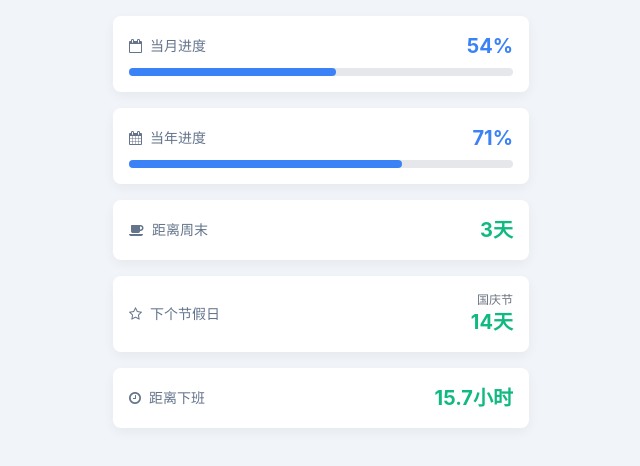
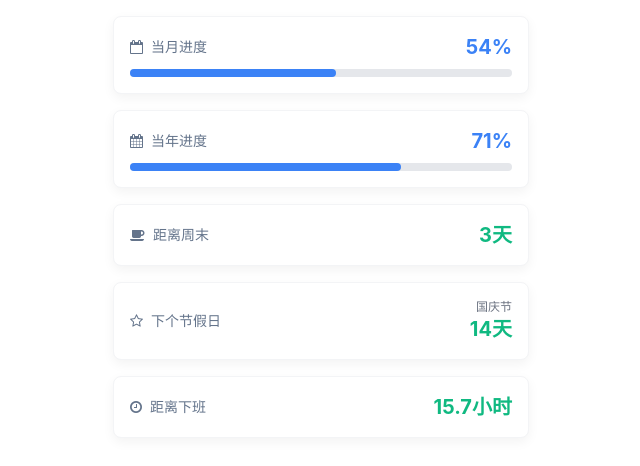
Before and after one commit to geng0205/daojishi, a plain HTML site: page index.html in a window 1280 px wide. Shown: the whole page, without its empty margins (319-959 px from the left). Drawn offline with nearby package versions, Linux system fonts and the light colour scheme.

Commit message:
Update index.html

```diff
--- a/index.html
+++ b/index.html
@@ -5,7 +5,8 @@
     <meta name="viewport" content="width=device-width, initial-scale=1.0">
     <title>时间数据统计</title>
     <script src="https://cdn.tailwindcss.com"></script>
-    <link href="https://cdn.jsdelivr.net/npm/font-awesome@4.7.0/css/font-awesome.min.css" rel="stylesheet">
+    <!-- 更换为更稳定的Font Awesome CDN -->
+    <link rel="stylesheet" href="https://cdnjs.cloudflare.com/ajax/libs/font-awesome/4.7.0/css/font-awesome.min.css">
     <script>
         tailwind.config = {
             theme: {
@@ -33,12 +34,29 @@
                 transition: all 0.8s ease-out;
             }
         }
+
+        /* 重置默认样式，解决图标显示异常问题 */
+        * {
+            margin: 0;
+            padding: 0;
+            list-style: none;
+        }
+
+        /* 确保Font Awesome图标正确显示 */
+        .fa {
+            display: inline-block !important;
+            font: normal normal normal 14px/1 FontAwesome !important;
+            font-size: inherit !important;
+            text-rendering: auto !important;
+            -webkit-font-smoothing: antialiased !important;
+        }
     </style>
 </head>
-<body class="bg-light text-dark font-sans p-0 m-0">
+<!-- 将页面底色改为白色 -->
+<body class="bg-white text-dark font-sans p-0 m-0">
     <div class="container w-full max-w-md mx-auto p-4 space-y-4">
         <!-- 当月已过去百分比 -->
-        <div class="bg-white rounded-lg p-4 card-shadow">
+        <div class="bg-white rounded-lg p-4 card-shadow border border-gray-100">
             <div class="flex justify-between items-center mb-2">
                 <span class="text-secondary text-sm flex items-center">
                     <i class="fa fa-calendar-o mr-2"></i>当月进度
@@ -51,7 +69,7 @@
         </div>
 
         <!-- 当年已过去百分比 -->
-        <div class="bg-white rounded-lg p-4 card-shadow">
+        <div class="bg-white rounded-lg p-4 card-shadow border border-gray-100">
             <div class="flex justify-between items-center mb-2">
                 <span class="text-secondary text-sm flex items-center">
                     <i class="fa fa-calendar mr-2"></i>当年进度
@@ -64,7 +82,7 @@
         </div>
 
         <!-- 距离本周末还有几天 -->
-        <div class="bg-white rounded-lg p-4 card-shadow">
+        <div class="bg-white rounded-lg p-4 card-shadow border border-gray-100">
             <div class="flex justify-between items-center">
                 <span class="text-secondary text-sm flex items-center">
                     <i class="fa fa-coffee mr-2"></i>距离周末
@@ -74,7 +92,7 @@
         </div>
 
         <!-- 距离下一个法定节假日还有几天 -->
-        <div class="bg-white rounded-lg p-4 card-shadow">
+        <div class="bg-white rounded-lg p-4 card-shadow border border-gray-100">
             <div class="flex justify-between items-center">
                 <span class="text-secondary text-sm flex items-center">
                     <i class="fa fa-star-o mr-2"></i>下个节假日
@@ -87,7 +105,7 @@
         </div>
 
         <!-- 距离下班的剩余小时数 -->
-        <div class="bg-white rounded-lg p-4 card-shadow">
+        <div class="bg-white rounded-lg p-4 card-shadow border border-gray-100">
             <div class="flex justify-between items-center">
                 <span class="text-secondary text-sm flex items-center">
                     <i class="fa fa-clock-o mr-2"></i>距离下班
@@ -98,7 +116,7 @@
     </div>
 
     <script>
-        // 中国法定节假日 - 更新为2025年数据
+        // 中国法定节假日
         const holidays = [
             { name: "国庆节", date: "2025-10-01" },
             { name: "元旦", date: "2026-01-01" },
```
